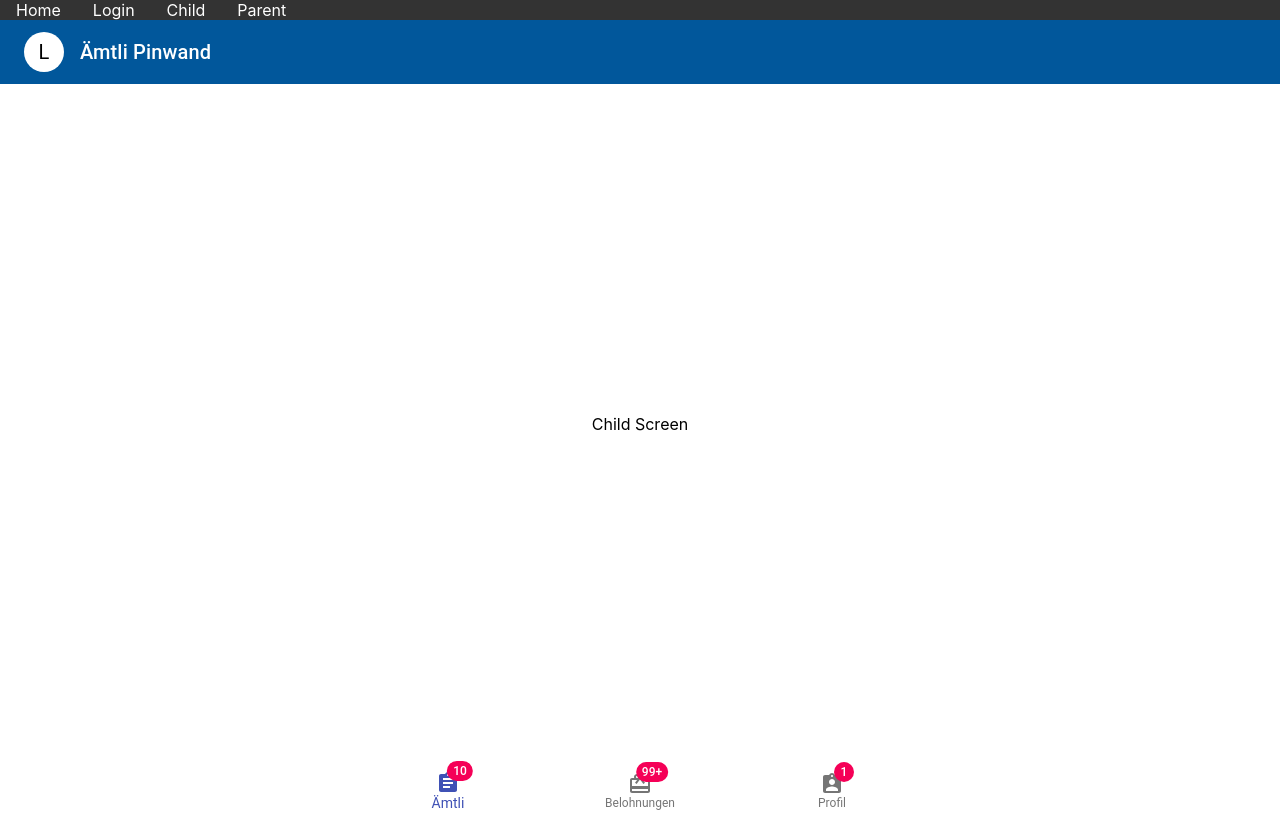
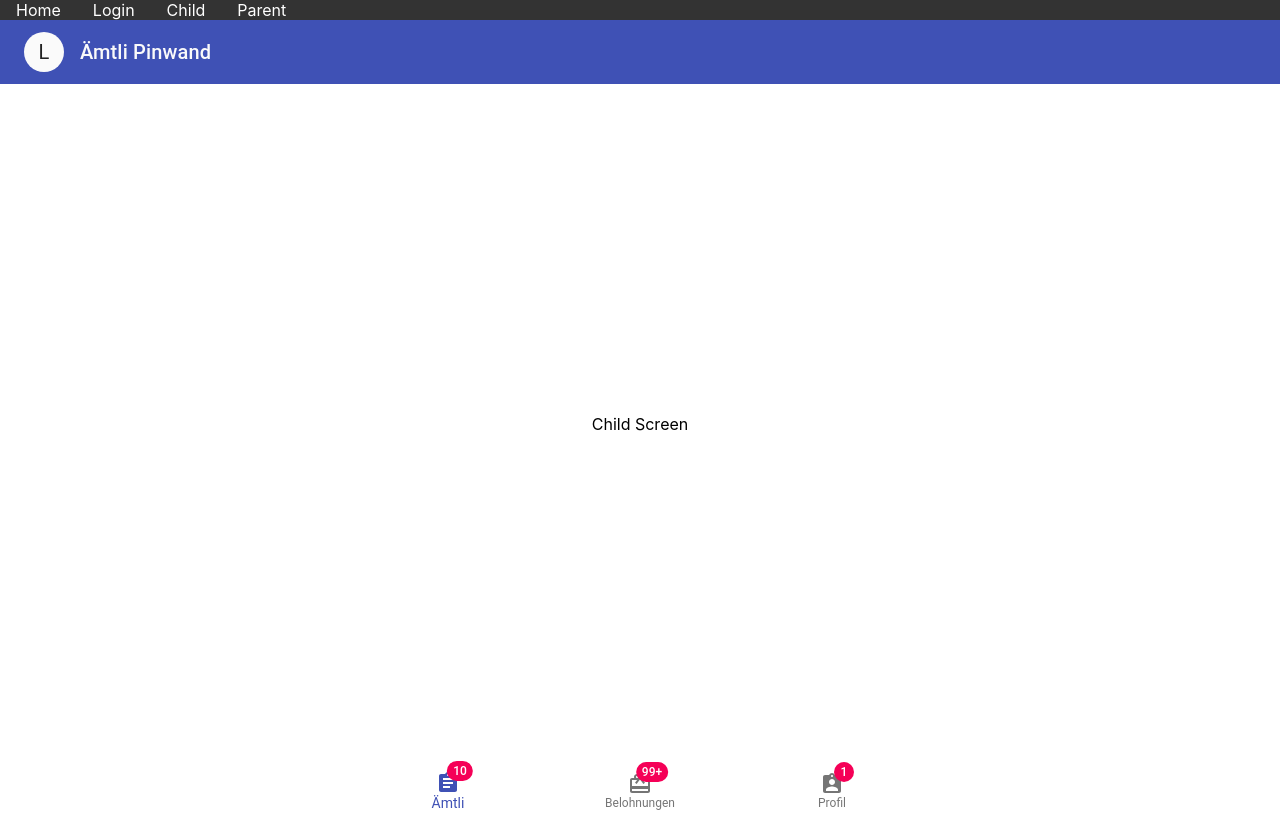
Before and after one commit to schenkjan/MarbleCollector, a React (Create React App) app in the folder client/: page /child in a window 1280 px wide. Built offline with nearby package versions, Linux system fonts and the light colour scheme.

Commit message:
Fixed slightly off color in TitleBar with correct palette colors.

```diff
--- a/client/src/shell/TitleBar.tsx
+++ b/client/src/shell/TitleBar.tsx
@@ -1,15 +1,15 @@
-import { Avatar, IconButton, makeStyles, Toolbar, Typography } from "@material-ui/core";
-import { Link, useRouteMatch } from "react-router-dom";
+import { Avatar, createStyles, IconButton, makeStyles, Theme, Toolbar, Typography } from "@material-ui/core";
+import { Link } from "react-router-dom";
 import { useDashboardBasePath } from "./DashboardBasePathHook";
 
-const useStyles = makeStyles({
+const useStyles = makeStyles((theme: Theme) => createStyles({
     toolbar: {
-        backgroundColor: "#01579b", // TODO js (25.02.2021): Move color selection to theme?
-        color: "#fff", // TODO js (25.02.2021): Move color selection to theme?
+        backgroundColor: theme.palette.primary.main,
+        color: theme.palette.background.default,
     },
     avatar: {
-        backgroundColor: "#fff", // TODO js (25.02.2021): Move color selection to theme?
-        color: "#000", // TODO js (25.02.2021): Move color selection to theme?
+        backgroundColor: theme.palette.background.default,
+        color: theme.palette.text.primary,
     },
     link: {
         textDecoration: "none",
@@ -17,7 +17,7 @@ const useStyles = makeStyles({
     title: {
         padding: "0px 16px 0px 16px",
     }
-});
+}));
 
 type Prop = {
     avatarSrc: string;
```
